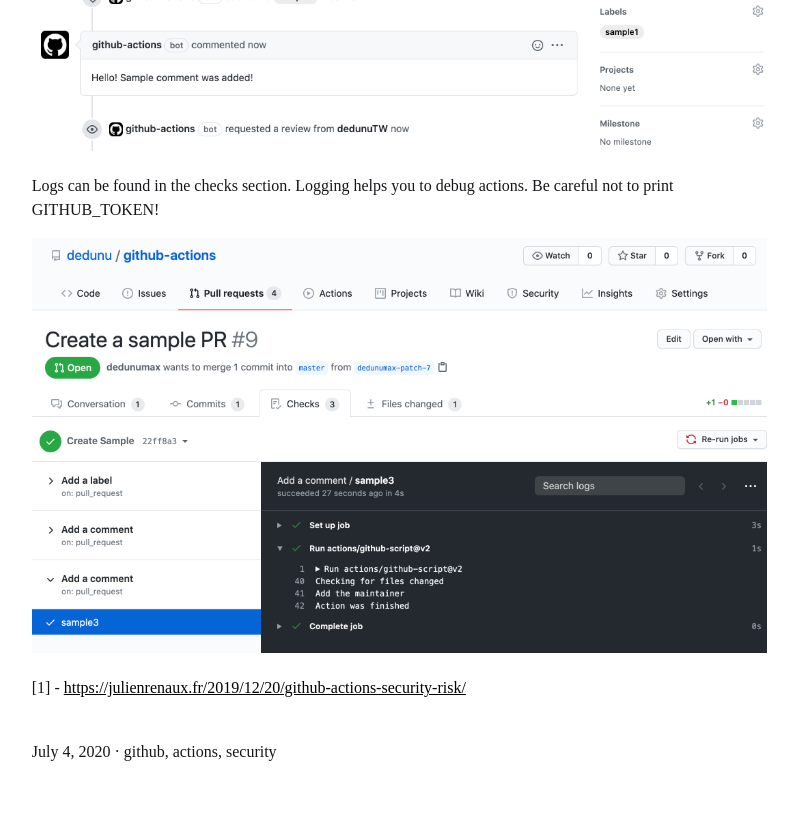
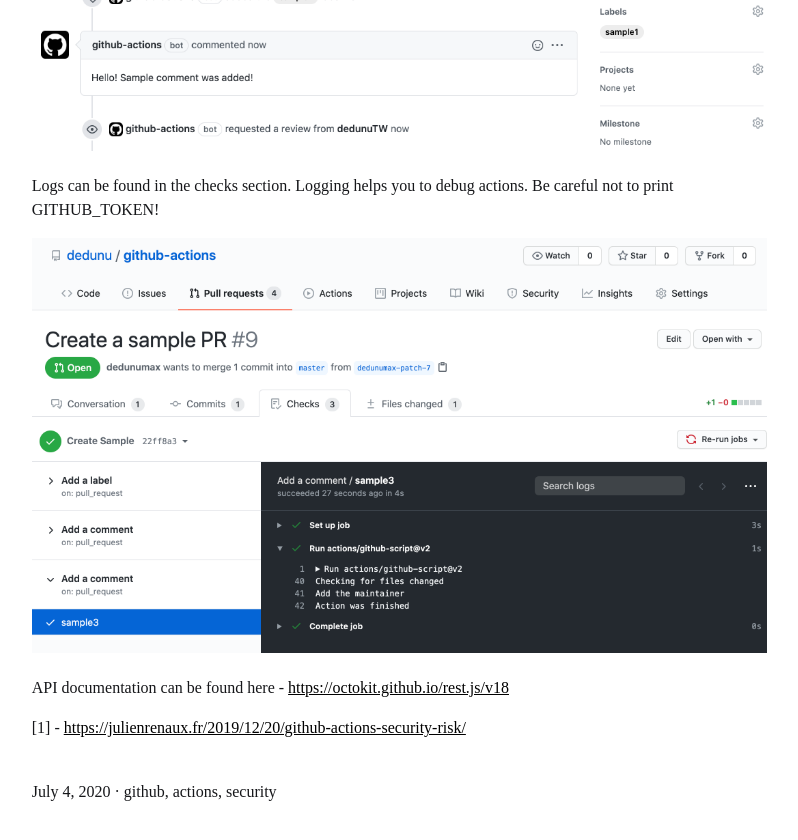
Before and after one commit to dedunu/dedunu.github.io, a Jekyll site: the page built from _posts/2020-07-04-github-actions-for-private-repositories.md, in a window 1280 px wide and 900 px high, scrolled down 3390 px. Shown: the top 840 px of the window, without its empty margins (321-1119 px from the left). Built offline with Jekyll 4.4.1, drawn with Linux system fonts in a browser that asks for light colours; some web fonts are replaced.

Commit message:
Update 2020-07-04-github-actions-for-private-repositories.md

```diff
--- a/_posts/2020-07-04-github-actions-for-private-repositories.md
+++ b/_posts/2020-07-04-github-actions-for-private-repositories.md
@@ -113,4 +113,6 @@
 
 ![](/assets/6.png)
 
+API documentation can be found here - <https://octokit.github.io/rest.js/v18>
+
 [1] - <https://julienrenaux.fr/2019/12/20/github-actions-security-risk/>
```
